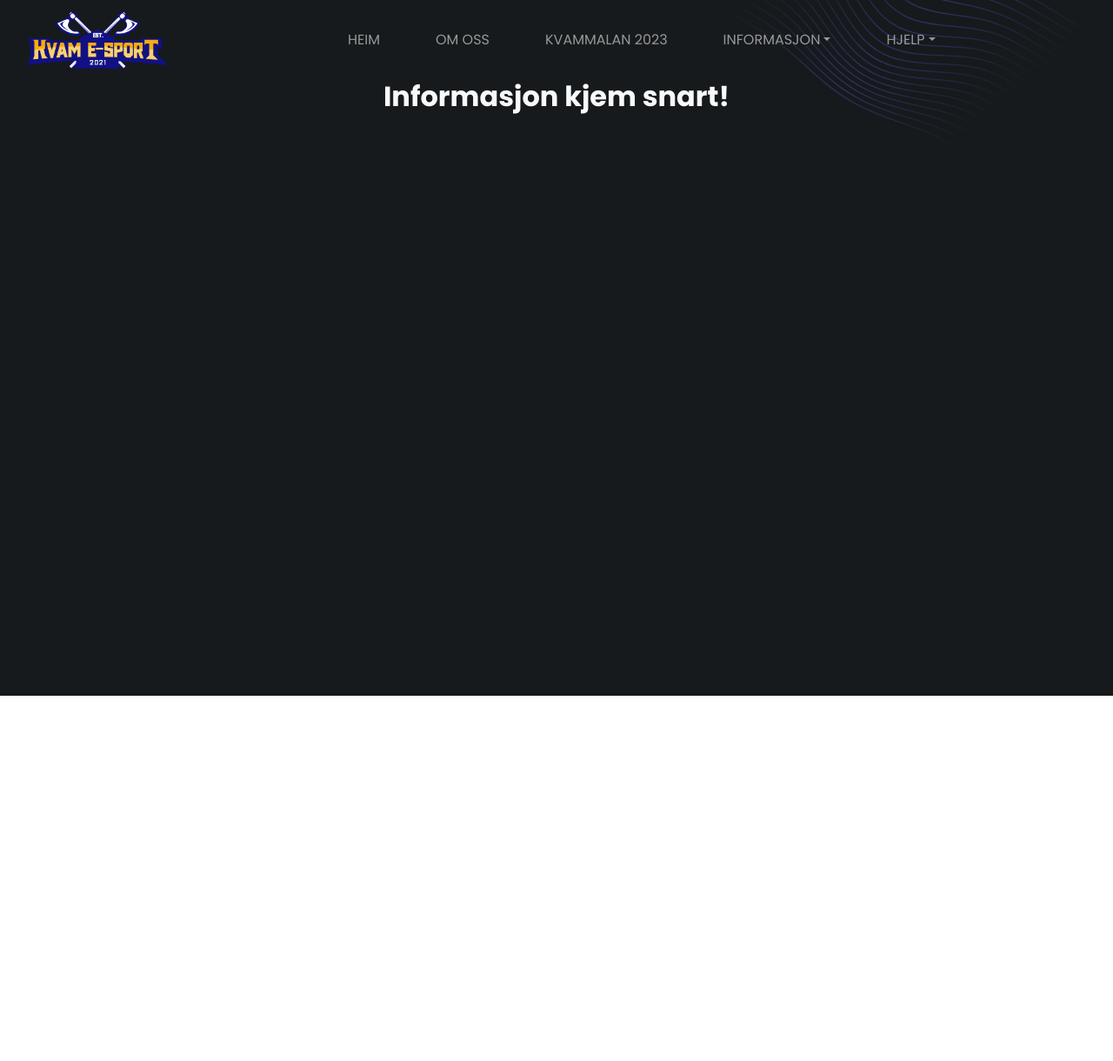
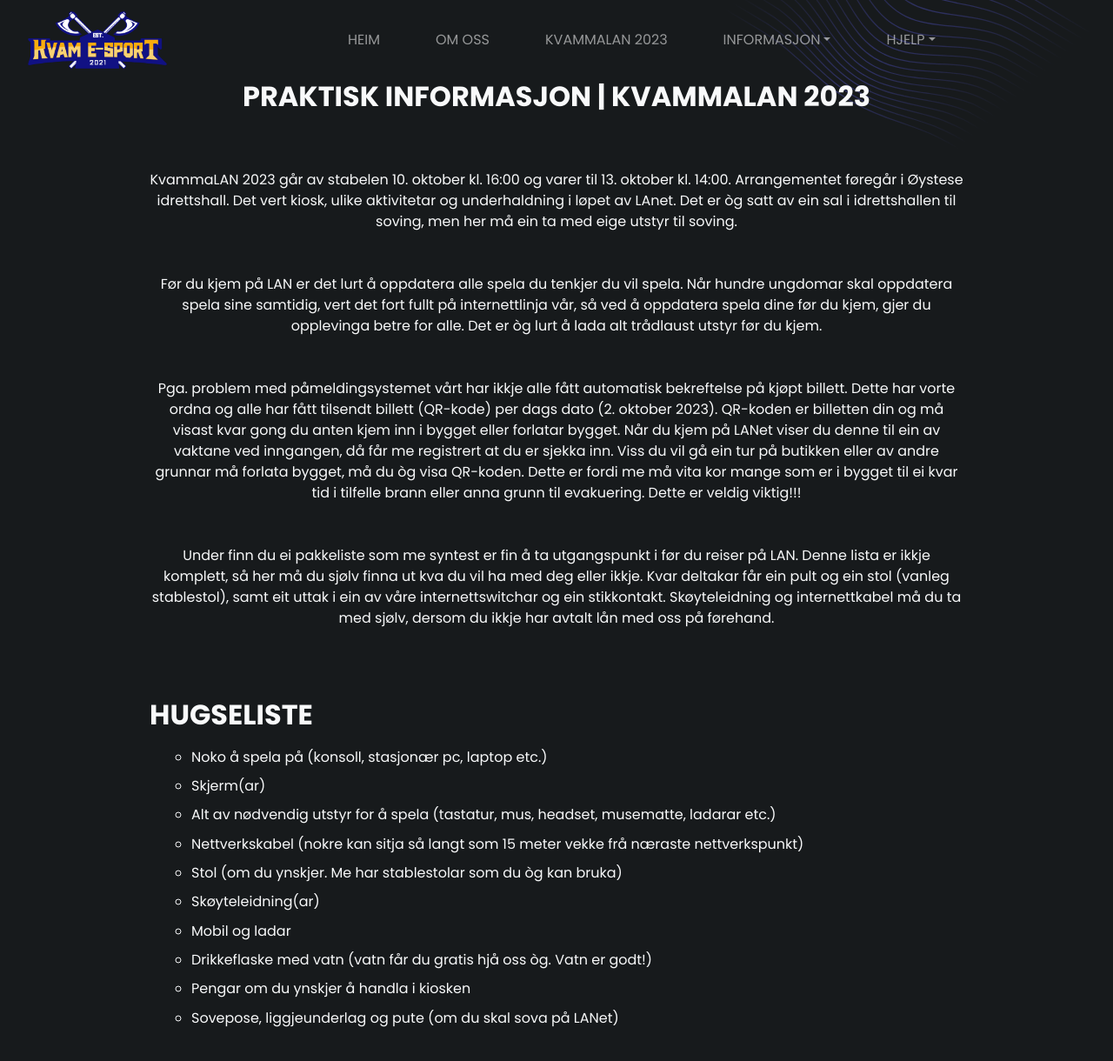
Before and after one commit to danielols3n/kvammalan, a React (Create React App) app: page /praktisk-info in a window 1280 px wide. Shown: the top 1220 px of the page at 87% size. Before the commit the page ends 800 px from the top, so only its background shows below. Built offline with nearby package versions, Linux system fonts and the light colour scheme.

Commit message:
Fiksa Information, endra programmet

```diff
--- a/src/pages/Information.js
+++ b/src/pages/Information.js
@@ -1,17 +1,57 @@
-import React, { useState } from 'react'
-import { Col, Container, Row, Table } from 'react-bootstrap'
+import React from 'react'
+import { Container, Row } from 'react-bootstrap'
 import { useNavigate } from 'react-router-dom'
 import NavbarComponent from '../components/navbar/Navbar'
 import '../css/TimeSchedule.css'
 
 function Information() {
-    const navigate = useNavigate()
-
   return (
     <Container fluid className="d-flex flex-column m-0 p-0 timeschedule" style={{ minHeight: '100vh' }}>
         <NavbarComponent data={{ background: 'transparent' }} />
         <Container fluid className="d-flex flex-column m-0 p-0 h-100">
-            <h2 className="text-light m-auto fw-bolder">Informasjon kjem snart!</h2>
+            <h2 className="text-light m-auto fw-bolder">PRAKTISK INFORMASJON | KVAMMALAN 2023</h2>
+        </Container>
+        <Container fluid className="d-flex flex-column m-0 p-0 text-light mt-5">
+          <Row className="w-75 m-0 p-0 mx-auto my-3">
+            <p className='text-center w-100'>
+              KvammaLAN 2023 går av stabelen 10. oktober kl. 16:00 og varer til 13. oktober kl. 14:00. Arrangementet føregår i Øystese idrettshall. Det vert kiosk, ulike aktivitetar og underhaldning i løpet av LAnet.
+              Det er òg satt av ein sal i idrettshallen til soving, men her må ein ta med eige utstyr til soving.
+            </p>
+          </Row>
+          <Row className="w-75 m-0 p-0 mx-auto my-3">
+            <p className='text-center w-100'>
+              Før du kjem på LAN er det lurt å oppdatera alle spela du tenkjer du vil spela. Når hundre ungdomar skal oppdatera spela sine samtidig, vert det fort fullt på internettlinja vår,
+              så ved å oppdatera spela dine før du kjem, gjer du opplevinga betre for alle. Det er òg lurt å lada alt trådlaust utstyr før du kjem.
+            </p>
+          </Row>
+          <Row className="w-75 m-0 p-0 mx-auto my-3">
+            <p className='text-center w-100'>
+              Pga. problem med påmeldingsystemet vårt har ikkje alle fått automatisk bekreftelse på kjøpt billett. Dette har vorte ordna og alle har fått tilsendt billett (QR-kode) per dags dato (2. oktober 2023).
+              QR-koden er billetten din og må visast kvar gong du anten kjem inn i bygget eller forlatar bygget. Når du kjem på LANet viser du denne til ein av vaktane ved inngangen, då får me registrert at du er sjekka inn.
+              Viss du vil gå ein tur på butikken eller av andre grunnar må forlata bygget, må du òg visa QR-koden. Dette er fordi me må vita kor mange som er i bygget til ei kvar tid i tilfelle brann eller anna grunn til evakuering. Dette er veldig viktig!!!
+            </p>
+          </Row>
+          <Row className="w-75 m-0 p-0 mx-auto my-3">
+            <p className='text-center w-100'>
+              Under finn du ei pakkeliste som me syntest er fin å ta utgangspunkt i før du reiser på LAN. Denne lista er ikkje komplett, så her må du sjølv finna ut kva du vil ha med deg eller ikkje. Kvar deltakar får ein pult og ein stol (vanleg stablestol), samt eit uttak i
+              ein av våre internettswitchar og ein stikkontakt. Skøyteleidning og internettkabel må du ta med sjølv, dersom du ikkje har avtalt lån med oss på førehand.
+            </p>
+          </Row>
+          <Row className="w-75 m-0 p-0 mx-auto my-5">
+            <h2 className='text-start fw-bolder'>HUGSELISTE</h2>
+            <ul className="todo-list" style={{ listStyleType: 'circle' }}>
+              <li>Noko å spela på (konsoll, stasjonær pc, laptop etc.)</li>
+              <li>Skjerm(ar)</li>
+              <li>Alt av nødvendig utstyr for å spela (tastatur, mus, headset, musematte, ladarar etc.)</li>
+              <li>Nettverkskabel (nokre kan sitja så langt som 15 meter vekke frå næraste nettverkspunkt)</li>
+              <li>Stol (om du ynskjer. Me har stablestolar som du òg kan bruka)</li>
+              <li>Skøyteleidning(ar)</li>
+              <li>Mobil og ladar</li>
+              <li>Drikkeflaske med vatn (vatn får du gratis hjå oss òg. Vatn er godt!)</li>
+              <li>Pengar om du ynskjer å handla i kiosken</li>
+              <li>Sovepose, liggjeunderlag og pute (om du skal sova på LANet)</li>
+            </ul>
+          </Row>
         </Container>
     </Container>
   )
--- a/src/pages/TimeSchedule.js
+++ b/src/pages/TimeSchedule.js
@@ -34,7 +34,7 @@ function TimeSchedule() {
                 <li><b>KL. 15:30</b> Minecraftrebus</li>
                 <li><b>KL. 17:00</b><i> Dørene opnar for publikum</i></li>
                 <li><b>KL. 17:30</b> Minecraftturnering</li>
-                <li><b>KL. 19:00</b> FIFA-turnering</li>
+                <li><b>KL. 19:00</b> Foredrag v/ Preben Fjell</li>
                 <li><b>KL. 21:00</b><i> Dørene stengjer for publikum</i></li>
                 <li><b>KL. 00:00</b> Ro i salen</li>
               </ul>
```
